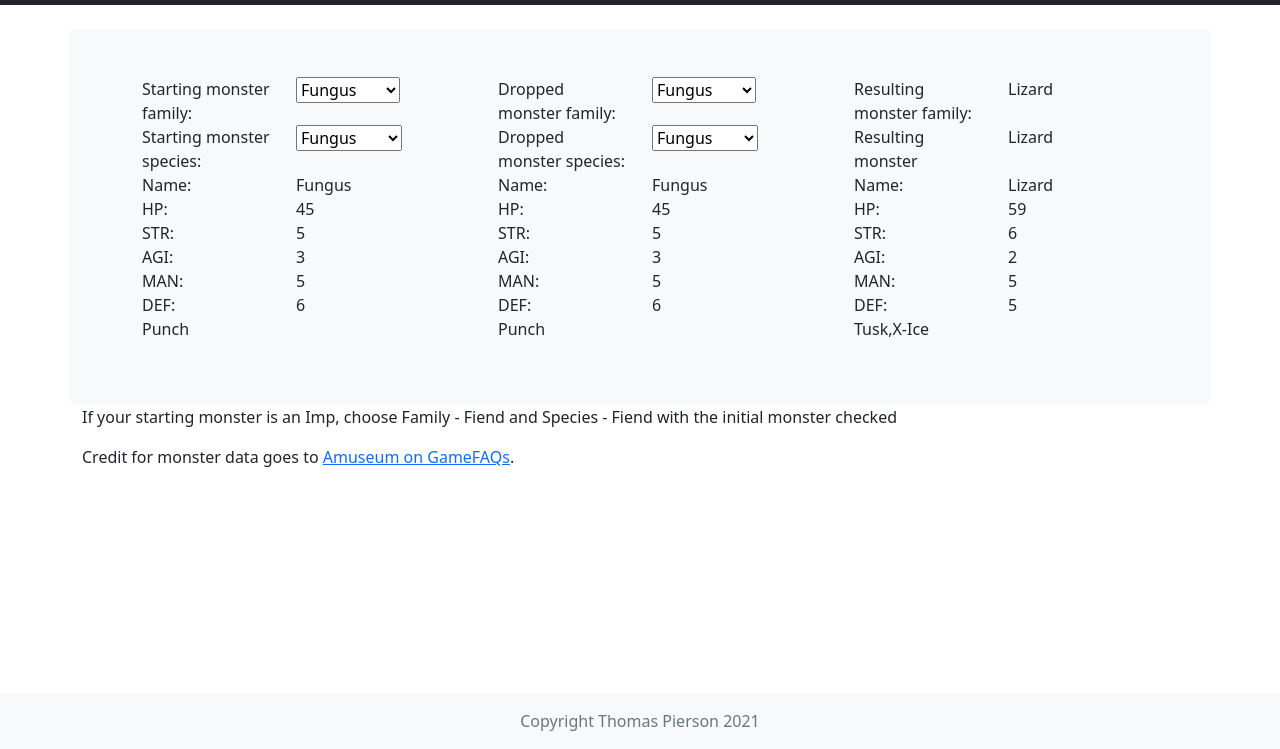
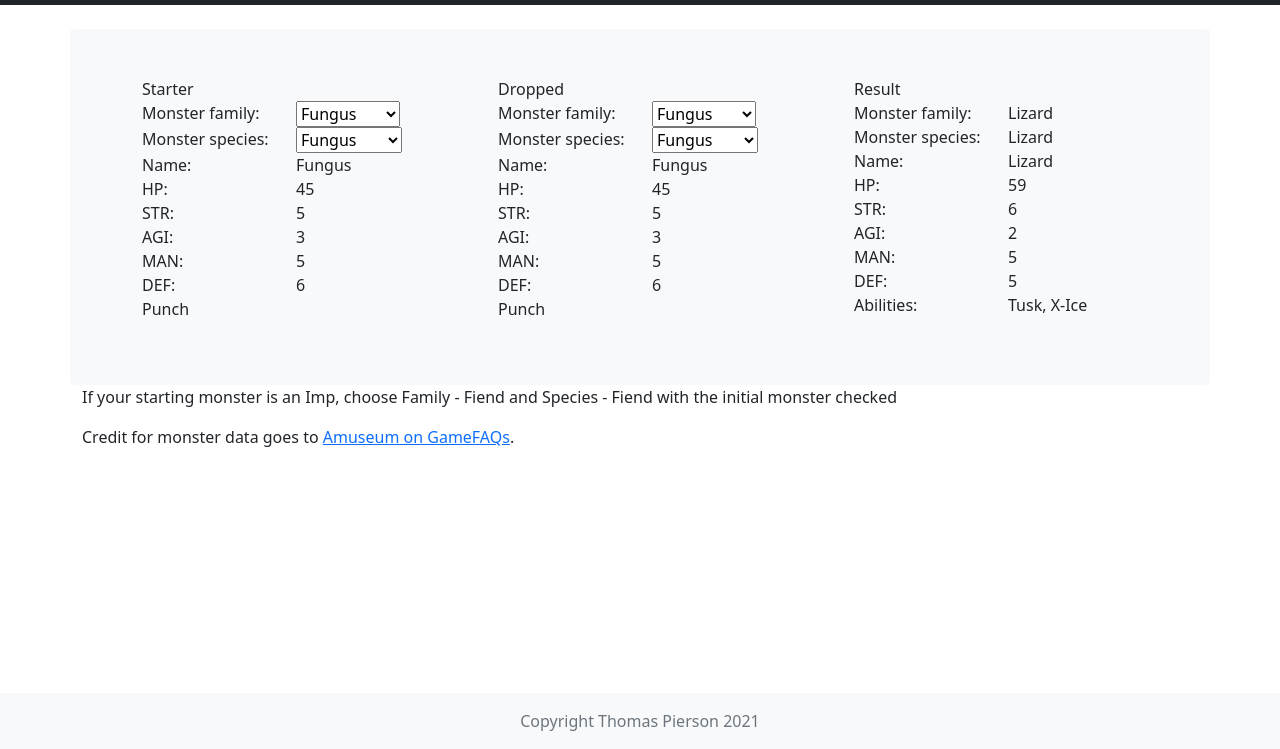
Before and after one commit to piersontm99/github-pages, a plain HTML site: page projects/fflegendsIImonstercalculator/index.html in a window 1280 px wide. Shown: the part 51-800 px from the top of the page. Drawn offline with nearby package versions, Linux system fonts and the light colour scheme.

Commit message:
Updating text, fixing column display

```diff
--- a/projects/fflegendsIImonstercalculator/fflegendsIImonster.js
+++ b/projects/fflegendsIImonstercalculator/fflegendsIImonster.js
@@ -76,7 +76,7 @@ $(document).ready(function () {
                 agi: parseInt(splitRow[4]),
                 man: parseInt(splitRow[5]),
                 def: parseInt(splitRow[6]),
-                monsterAbilitiesText: [splitRow.slice(7)]
+                monsterAbilitiesText: splitRow.slice(7).join(", ")  //slice the remaining elements in the array, then merge them together in a single text string
             };
         });
     }
--- a/projects/fflegendsIImonstercalculator/index.html
+++ b/projects/fflegendsIImonstercalculator/index.html
@@ -44,14 +44,17 @@
                 <div id="starter" class="col-4">
                     <div class="container">
                         <div class="row">
-                            <div class="col-6">Starting monster family: </div>
+                            <div class="col-12">Starter</div>
+                        </div>
+                        <div class="row">
+                            <div class="col-6">Monster family: </div>
                             <div class="col-6">
                                 <select id="monster-family-start">
                                 </select>
                             </div>
                         </div>
                         <div class="row">
-                            <div class="col-6">Starting monster species: </div>
+                            <div class="col-6">Monster species: </div>
                             <div class="col-6">
                                 <select id="monster-species-start">
                                 </select>
@@ -95,14 +98,17 @@
                 <div id="dropped" class="col-4">
                     <div class="container">
                         <div class="row">
-                            <div class="col-6">Dropped monster family: </div>
+                            <div class="col-12">Dropped</div>
+                        </div>
+                        <div class="row">
+                            <div class="col-6">Monster family: </div>
                             <div class="col-6">
                                 <select id="monster-family-dropped">
                                 </select>
                             </div>
                         </div>
                         <div class="row">
-                            <div class="col-6">Dropped monster species: </div>
+                            <div class="col-6">Monster species: </div>
                             <div class="col-6">
                                 <select id="monster-species-dropped">
                                 </select>
@@ -140,14 +146,17 @@
                 <div id="result" class="col-4">
                     <div class="container">
                         <div class="row">
-                            <div class="col-6">Resulting monster family: </div>
+                            <div class="col-12">Result</div>
+                        </div>
+                        <div class="row">
+                            <div class="col-6">Monster family: </div>
                             <div class="col-6">
                                 <span id="monster-family-result">
                                 </span>
                             </div>
                         </div>
                         <div class="row">
-                            <span class="col-6">Resulting monster</span>
+                            <span class="col-6">Monster species: </span>
                             <span id="monster-result" class="col-6"></span>
                         </div>
                         <div class="row">
@@ -175,7 +184,8 @@
                             <span id="monster-stats-result-def" class="col-6"></span>
                         </div>
                         <div class="row">
-                            <p id="monster-stats-result-abilities" class="col-12">
+                            <span class="col-6">Abilities: </span>
+                            <span id="monster-stats-result-abilities" class="col-6">
                         </div>
                     </div>
                 </div>
```
